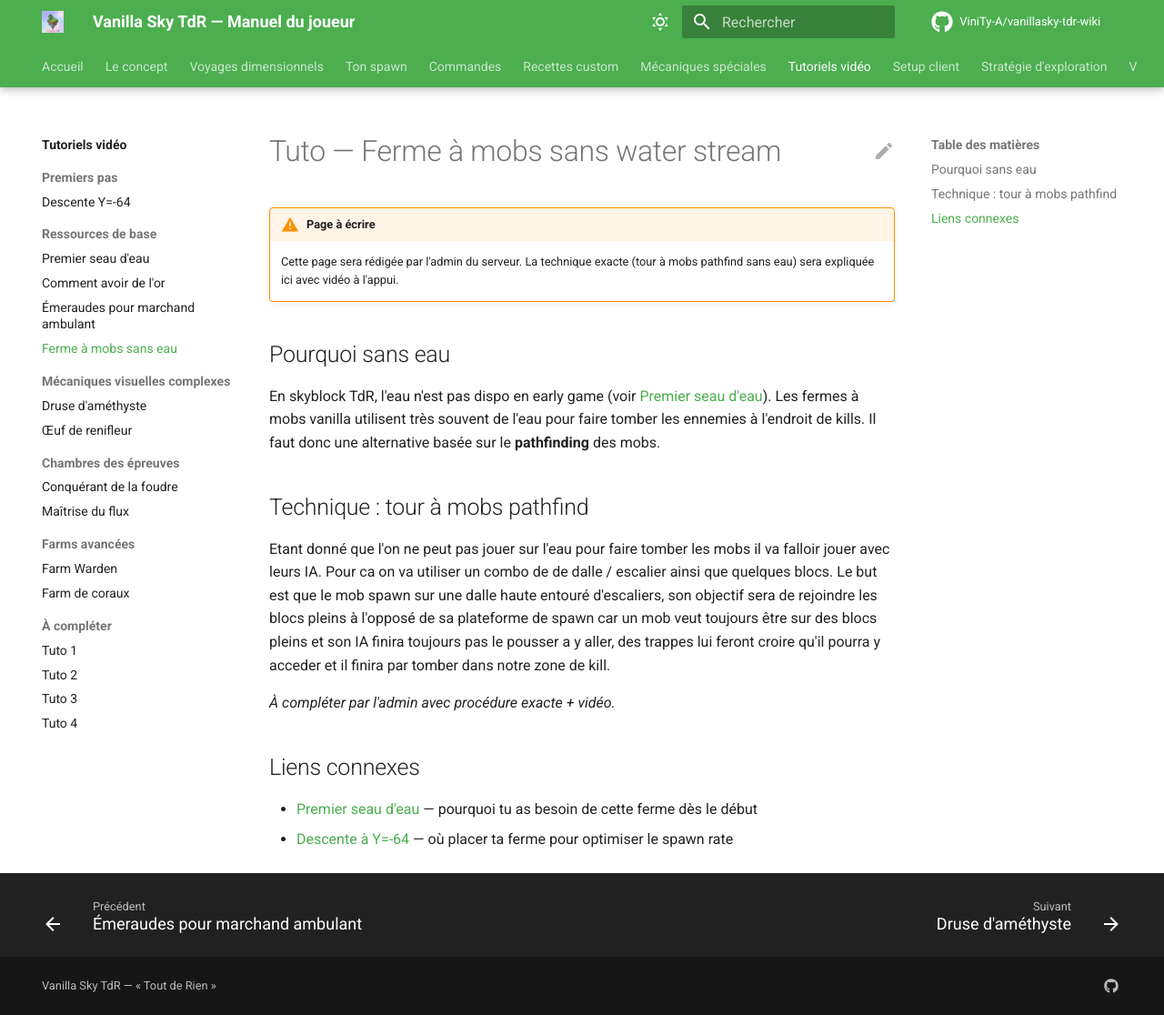
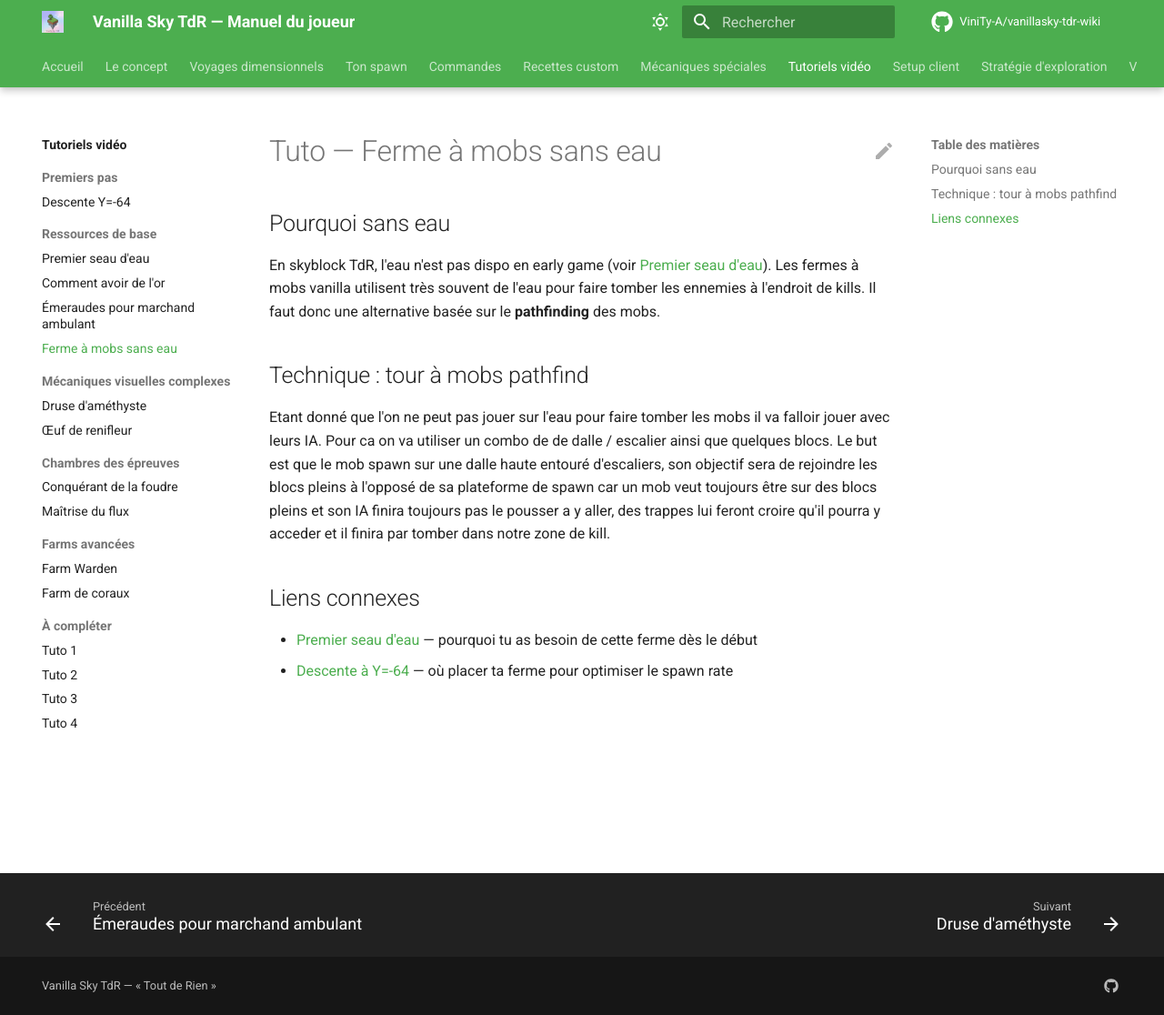
Before and after one commit to ViniTy-A/vanillasky-tdr-wiki, an MkDocs documentation site: the page built from docs/tutoriels/ferme-mobs-sans-eau.md, in a window 1280 px wide and 1116 px high. Shown: the whole window at 91% size. Built offline with MkDocs 1.6.1 and Material for MkDocs 9.7.7, drawn with Linux system fonts in a browser that asks for light colours; comment, search, counter and statistics services are not loaded.

Commit message:
Update ferme-mobs-sans-eau.md

```diff
--- a/docs/tutoriels/ferme-mobs-sans-eau.md
+++ b/docs/tutoriels/ferme-mobs-sans-eau.md
@@ -1,7 +1,5 @@
-# Tuto — Ferme à mobs sans water stream
+# Tuto — Ferme à mobs sans eau
 
-!!! warning "Page à écrire"
-    Cette page sera rédigée par l'admin du serveur. La technique exacte (tour à mobs pathfind sans eau) sera expliquée ici avec vidéo à l'appui.
 
 ## Pourquoi sans eau
 
@@ -13,7 +11,6 @@ En skyblock TdR, l'eau n'est pas dispo en early game (voir [Premier seau d'eau](
  Pour ca on va utiliser un combo de de dalle / escalier ainsi que quelques blocs.
  Le but est que le mob spawn sur une dalle haute entouré d'escaliers, son objectif sera de rejoindre les blocs pleins à l'opposé de sa plateforme de spawn car un mob veut toujours être sur des blocs pleins et son IA finira toujours pas le pousser a y aller, des trappes lui feront croire qu'il pourra y acceder et il finira par tomber dans notre zone de kill.
 
-*À compléter par l'admin avec procédure exacte + vidéo.*
 
 <!--
 <iframe width="100%" height="500"
```
